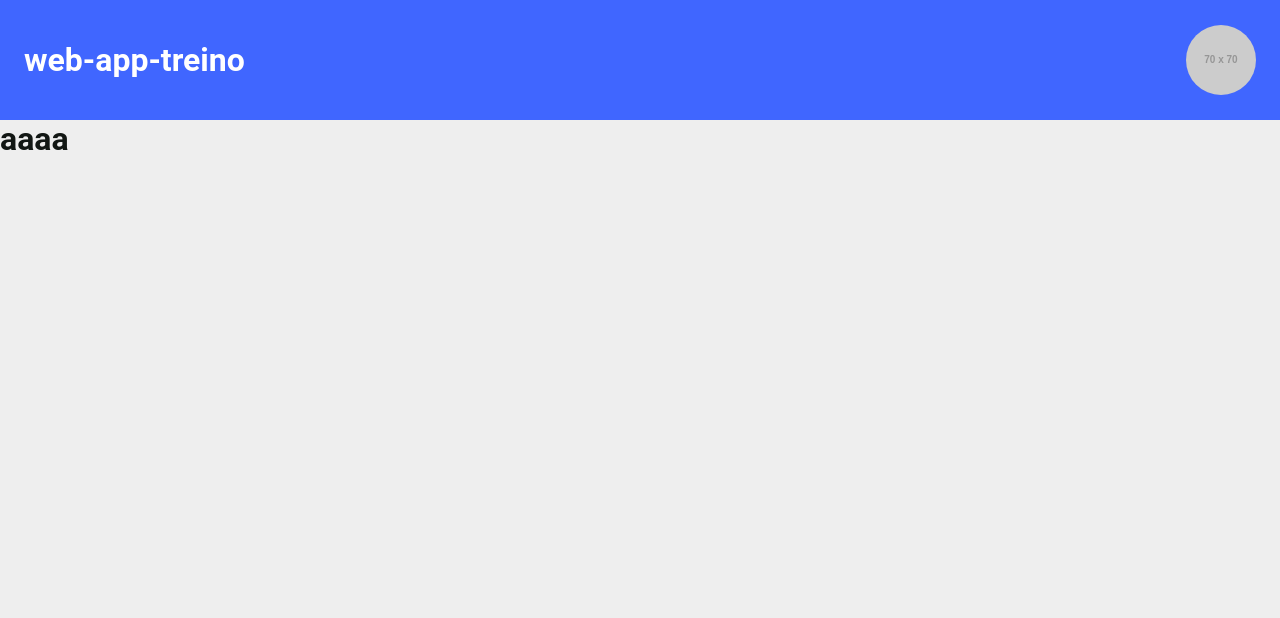
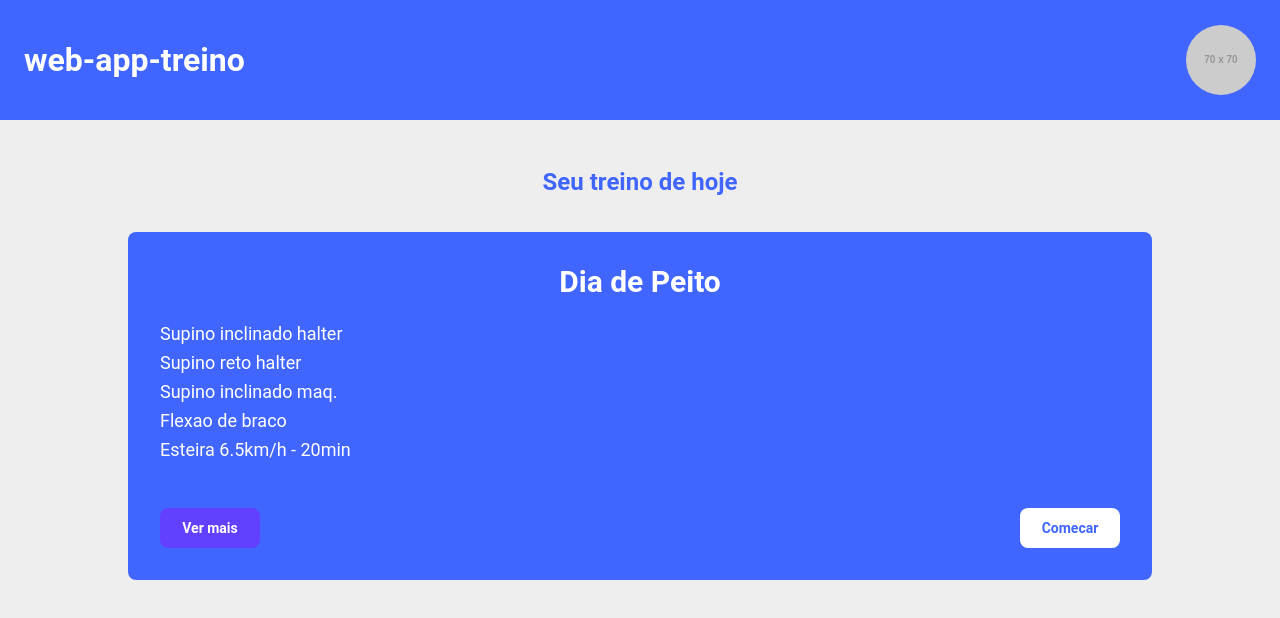
Before and after one commit to hsanfilippo/web-app-treino-front, a React (Create React App) app: page / in a window 1280 px wide. Shown: the top 618 px of the page. Built offline with nearby package versions, Linux system fonts and the light colour scheme.

Commit message:
Feat: Criação do componente que mostra o treino do dia

```diff
--- a/src/components/TreinoDia/index.tsx
+++ b/src/components/TreinoDia/index.tsx
@@ -1,8 +1,26 @@
+import * as S from './styles'
+
 const TreinoDia = () => {
 
   return (
     <>
-      <h1>aaaa</h1>
+      <S.Container>
+        <S.MediumTitle>Seu treino de hoje</S.MediumTitle>
+        <S.Card>
+          <S.CardTitle>Dia de Peito</S.CardTitle>
+          <S.Lista>
+            <S.ItemLista>Supino inclinado halter</S.ItemLista>
+            <S.ItemLista>Supino reto halter</S.ItemLista>
+            <S.ItemLista>Supino inclinado maq.</S.ItemLista>
+            <S.ItemLista>Flexao de braco</S.ItemLista>
+            <S.ItemLista>Esteira 6.5km/h - 20min</S.ItemLista>
+          </S.Lista>
+          <S.ButtonContainer>
+            <S.ButtonSecondary>Ver mais</S.ButtonSecondary>
+            <S.ButtonPrimary>Comecar</S.ButtonPrimary>
+          </S.ButtonContainer>
+        </S.Card>
+      </S.Container>
     </>
 
   )
--- /dev/null
+++ b/src/components/TreinoDia/styles.ts
@@ -0,0 +1,82 @@
+import styled from 'styled-components'
+import { cores } from '../../styles'
+
+export const Container = styled.div`
+  max-width: 80vw;
+  width: 100%;
+  margin: 0 auto;
+`
+
+
+export const MediumTitle = styled.p`
+  color: ${cores.corPrincipal};
+  font-size: 24px;
+  text-align: center;
+  margin-top: 48px;
+  font-weight: bold;
+`
+
+
+export const Card = styled.div`
+  background-color: ${cores.corPrincipal};
+  margin-top: 36px;
+  padding: 32px;
+  border-radius: 8px;
+  text-align: center;
+`
+
+
+export const CardTitle = styled.h2`
+  color: ${cores.corSecundaria};
+  font-size: 30px;
+`
+
+
+export const Lista = styled.ul`
+  color: ${cores.corSecundaria};
+  margin: 24px 0 48px 0;
+`
+
+
+export const ItemLista = styled.li`
+  margin-top: 8px;
+  text-align: left;
+  color: ${cores.corSecundaria};
+  font-size: 18px;
+`
+
+
+export const ButtonContainer = styled.div`
+  max-width: 100%;
+  margin: 0 auto;
+  display: flex;
+  justify-content: space-between;
+`
+
+
+export const ButtonPrimary = styled.button`
+  background-color: ${cores.corBotaoPrimario};
+  color: ${cores.corPrincipal};
+  height: 40px;
+  width: 100px;
+  padding: 10px;
+  font-weight: bold;
+  font-size: 14px;
+  border-radius: 8px;
+  border: none;
+  cursor: pointer;
+`
+
+
+export const ButtonSecondary = styled.button`
+  background-color: ${cores.corBotaoSecundario};
+  color: ${cores.corSecundaria};
+  height: 40px;
+  width: 100px;
+  padding: 10px;
+  font-weight: bold;
+  font-size: 14px;
+  border-radius: 8px;
+  border: none;
+  cursor: pointer;
+`
```
